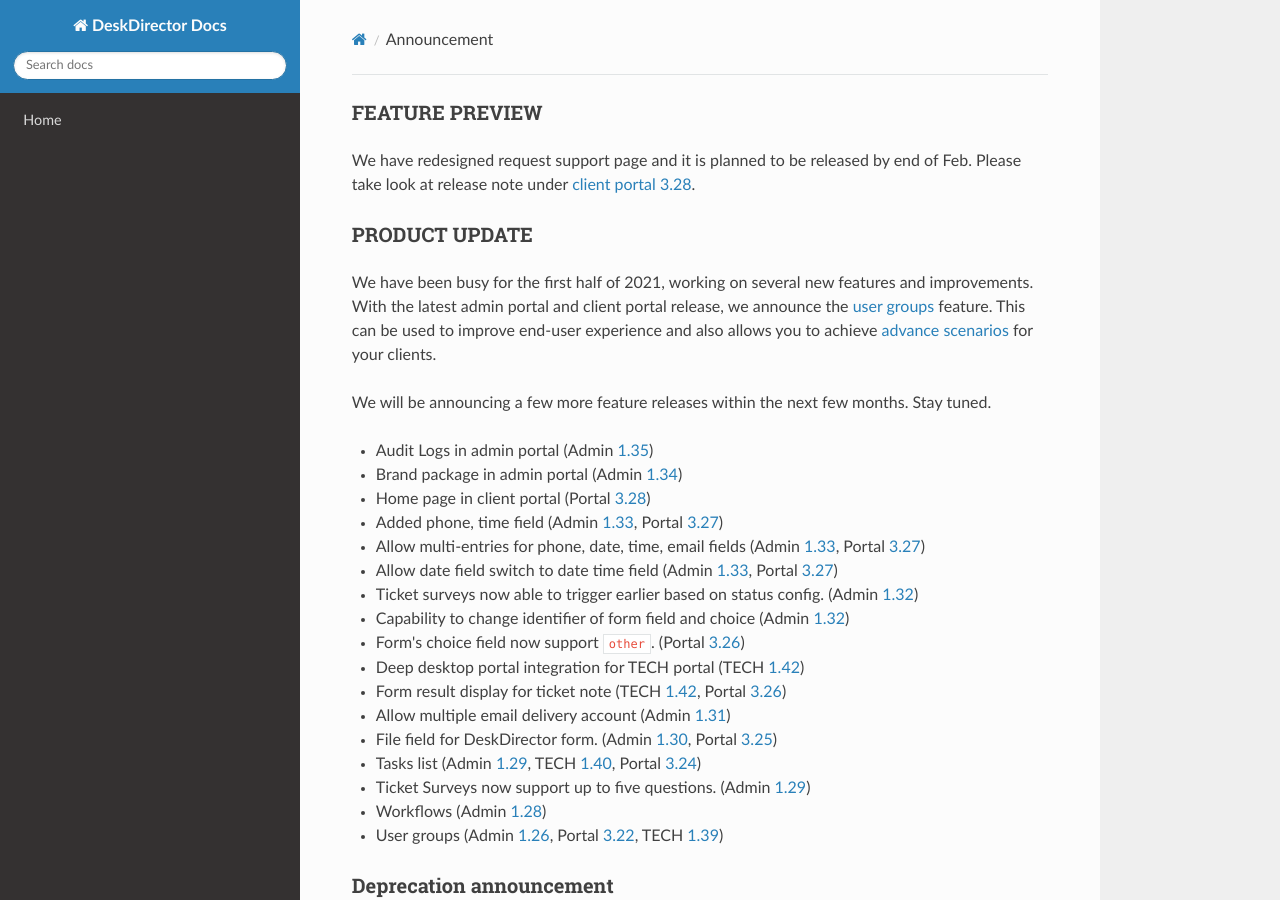
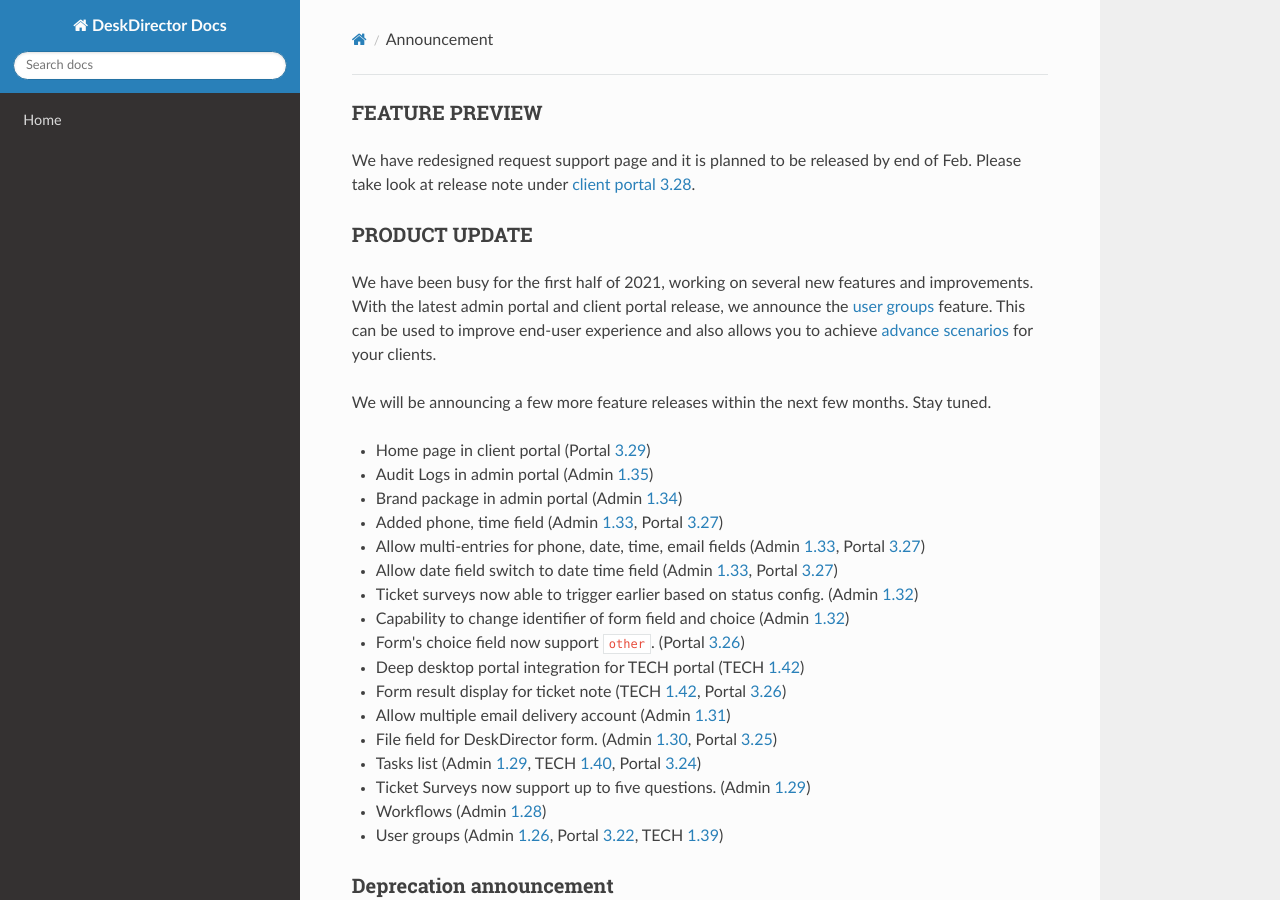
Before and after one commit to DeskDirector/docs, an MkDocs documentation site: the page built from docs/_contents/admin/home/announcement.md, in a window 1280 px wide and 900 px high. Built offline with MkDocs 1.6.1, drawn with Linux system fonts in a browser that asks for light colours; nearby versions of some CDN libraries; old or Windows-style settings are respelled for this version of MkDocs.

Commit message:
Update announcement.md

```diff
--- a/docs/_contents/admin/home/announcement.md
+++ b/docs/_contents/admin/home/announcement.md
@@ -7,9 +7,9 @@ We have been busy for the first half of 2021, working on several new features an
 
 We will be announcing a few more feature releases within the next few months. Stay tuned.
 
+* Home page in client portal (Portal [3.29](/configs/release-notes/portal/v3.29))
 * Audit Logs in admin portal (Admin [1.35](/configs/release-notes/admin/v1.35.1))
 * Brand package in admin portal (Admin [1.34](/configs/release-notes/admin/v1.34.1))
-* Home page in client portal (Portal [3.28](/configs/release-notes/portal/v3.28))
 * Added phone, time field (Admin [1.33](/configs/release-notes/admin/v1.33.1), Portal [3.27](/configs/release-notes/portal/v3.27))
 * Allow multi-entries for phone, date, time, email fields (Admin [1.33](/configs/release-notes/admin/v1.33.1), Portal [3.27](/configs/release-notes/portal/v3.27))
 * Allow date field switch to date time field (Admin [1.33](/configs/release-notes/admin/v1.33.1), Portal [3.27](/configs/release-notes/portal/v3.27))
```
